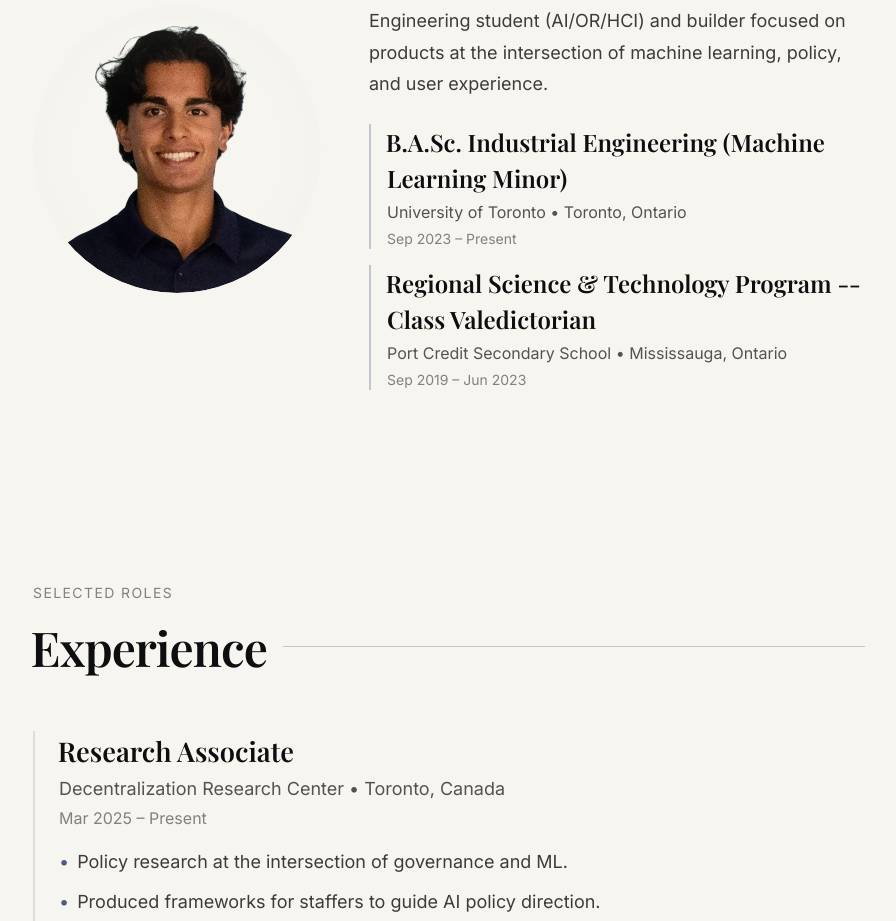
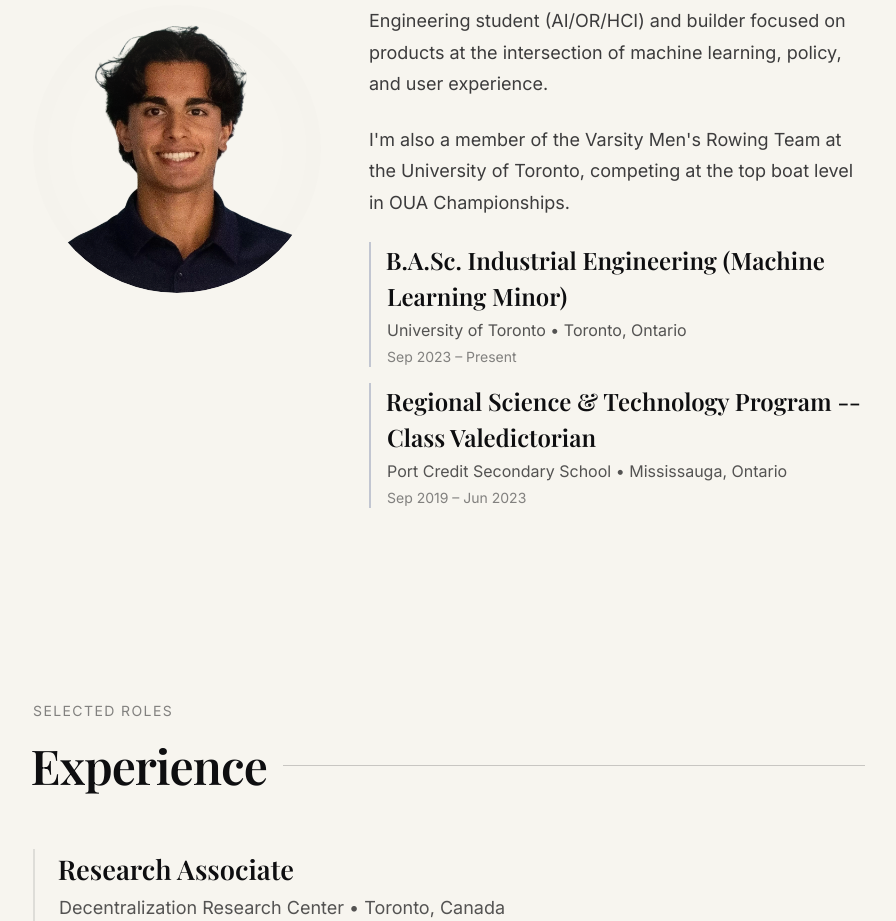
Before and after one commit to Shaandjain/shaan-personal-site, a React (Vite) app: page / in a window 1280 px wide. Shown: the part 1040-1961 px from the top of the page, without its empty margins (191-1087 px from the left). Built offline with nearby package versions, Linux system fonts and the light colour scheme.

Commit message:
Add varsity rowing team information to About section

```diff
--- a/src/App.tsx
+++ b/src/App.tsx
@@ -82,6 +82,9 @@ function App() {
             <div className="flex-1">
               <p className="text-fluid-base text-ink/80 dark:text-ivory/80 font-sans leading-relaxed mb-6">
                 {resumeData.about}
+              </p>
+              <p className="text-fluid-base text-ink/80 dark:text-ivory/80 font-sans leading-relaxed mb-6">
+                I'm also a member of the Varsity Men's Rowing Team at the University of Toronto, competing at the top boat level in OUA Championships.
               </p>
               <div className="space-y-4">
                 {resumeData.education.map((edu, idx) => (
@@ -180,7 +183,9 @@ function App() {
               aria-label="Open photo gallery in new tab"
             >
               View Photo Gallery
-              <span className="text-fluid-xs" aria-hidden="true">↗</span>
+              <span className="text-fluid-xs" aria-hidden="true">
+                ↗
+              </span>
             </a>
             <p className="text-fluid-sm text-ink/50 dark:text-ivory/50 font-sans mt-4">
               April 2025 — Rowing Practice Photo Gallery
```
